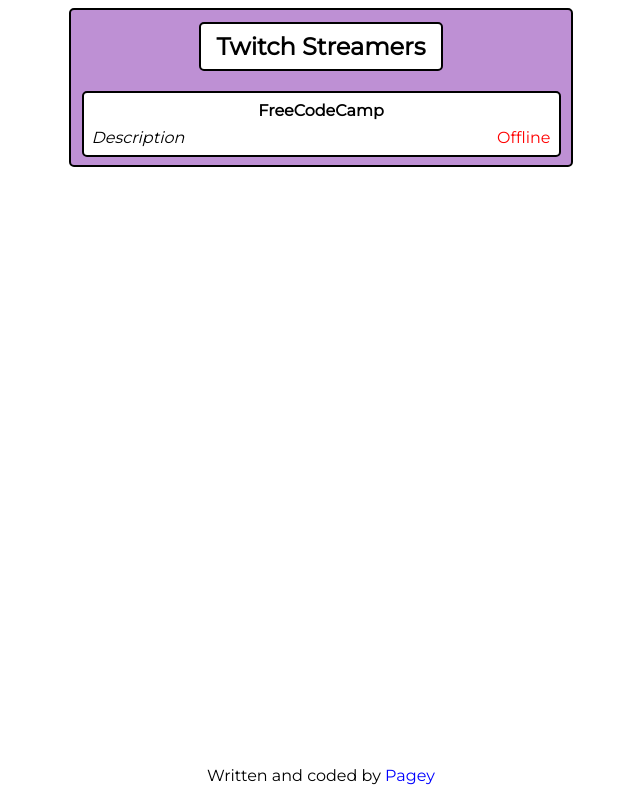
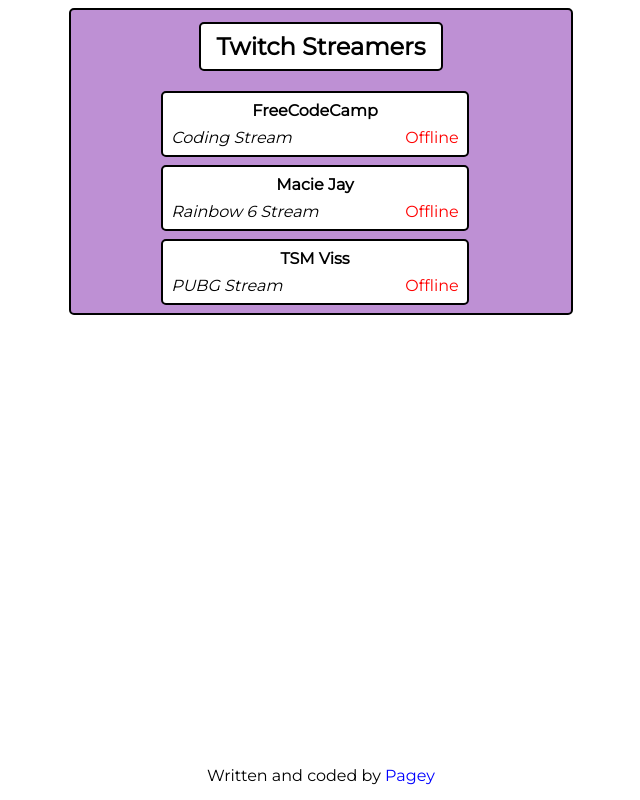
Before and after one commit to D-Pagey/TwitchTV, a React (Create React App) app: page / in a window 1280 px wide. Shown: the whole page, without its empty margins (319-959 px from the left). Built offline with nearby package versions, Linux system fonts and the light colour scheme.

Commit message:
Extracting raw data into separate file.

```diff
--- /dev/null
+++ b/src/components/Stream/RawData.js
@@ -0,0 +1,23 @@
+export default function rawData() {
+    const streamData = [
+    {
+      key: 1,
+      name: 'FreeCodeCamp',
+      description: 'Coding Stream',
+      status: 'Offline',
+    },
+    {
+      key: 2,
+      name: 'Macie Jay',
+      description: 'Rainbow 6 Stream',
+      status: 'Offline',
+    },
+    {
+      key: 3,
+      name: 'TSM Viss',
+      description: 'PUBG Stream',
+      status: 'Offline',
+    },
+  ];
+  return streamData;
+}
--- a/src/components/Stream/Stream.js
+++ b/src/components/Stream/Stream.js
@@ -1,15 +1,21 @@
 import React from 'react';
 
 import './Stream.css';
+import rawData from './RawData.js';
 
 function Stream() {
-  return (
-    <div className='stream-container'>
-      <h3 className='stream-title'>FreeCodeCamp</h3>
-      <p className='stream-description'>Description</p>
-      <p className='stream-status'>Offline</p>
+
+  let streamers;
+
+    streamers = rawData().map((element) => (
+      <div className='stream-container' key={element.key}>
+      <h3 className='stream-title'>{element.name}</h3>
+      <p className='stream-description'>{element.description}</p>
+      <p className='stream-status'>{element.status}</p>
     </div>
-    )
+    ))
+
+    return <main>{streamers}</main>;
 }
 
 export default Stream;
```
